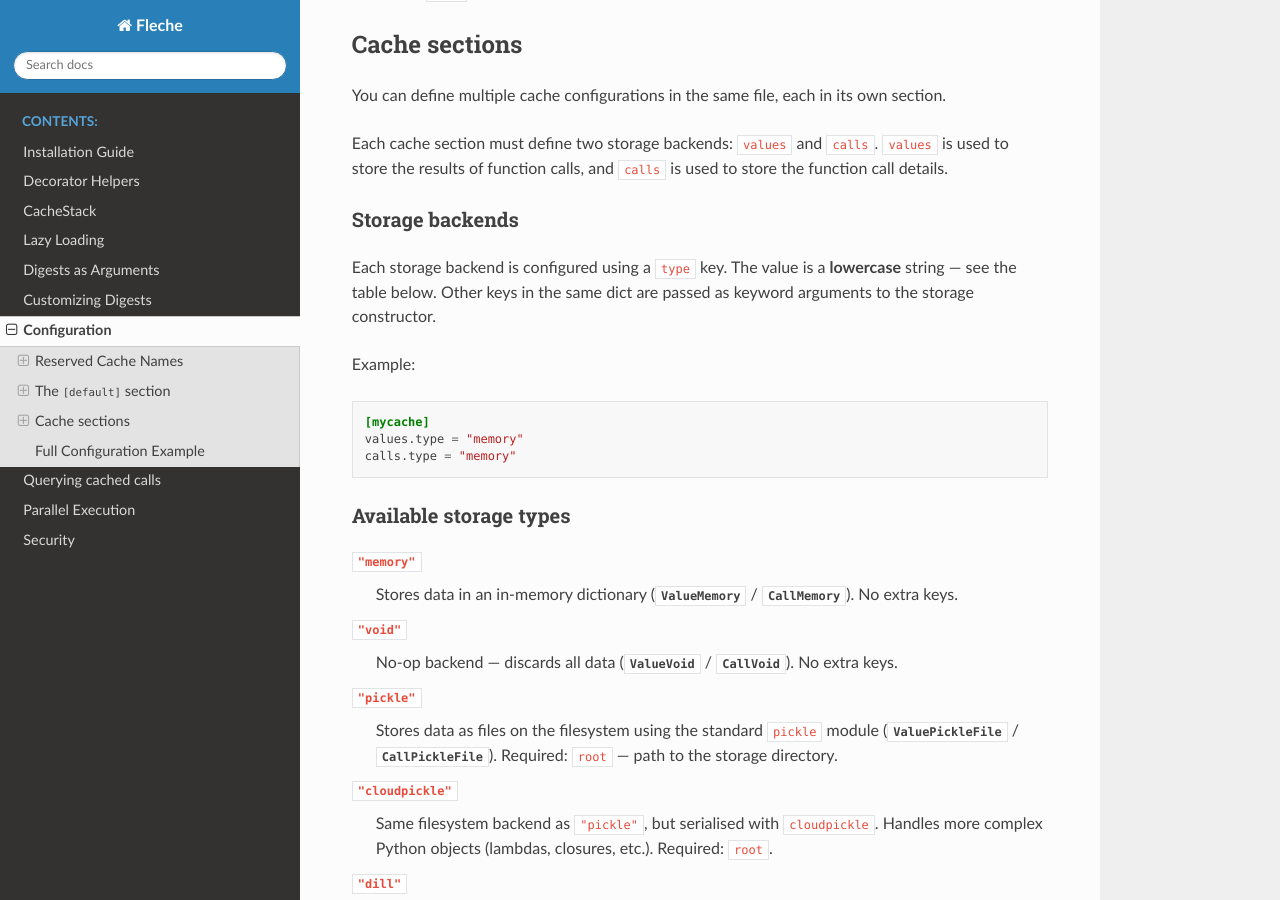
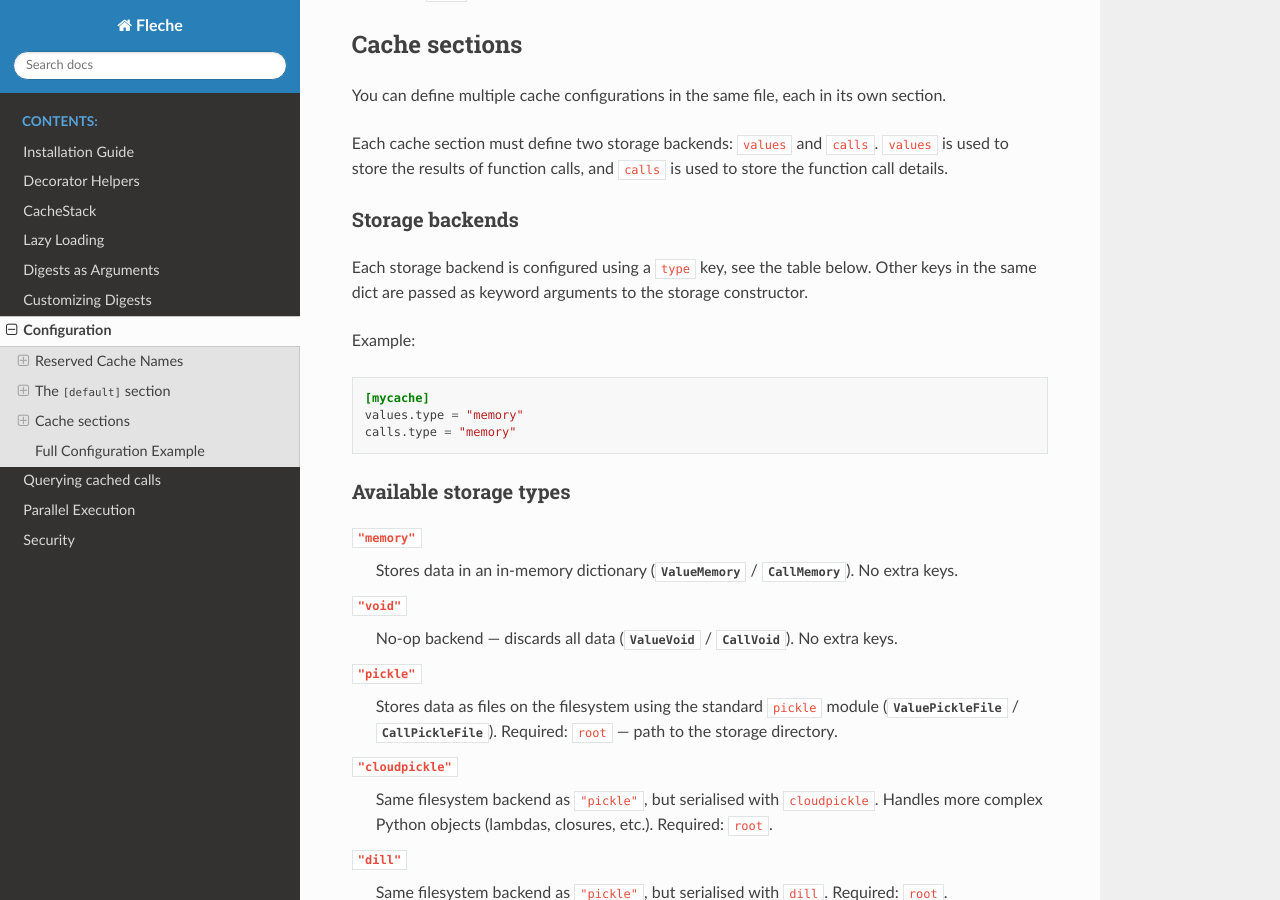
Before and after one commit to pmrv/fleche, a Sphinx documentation site: the page built from docs/configuration.rst, in a window 1280 px wide and 900 px high, scrolled down 1722 px. Built offline with Sphinx 7.4.7 and the Read the Docs theme 3.1.0, drawn with Linux system fonts in a browser that asks for light colours; pages that are not in the unit, such as notebooks, are missing from menus.

Commit message:
Update docs/configuration.rst

```diff
--- a/docs/configuration.rst
+++ b/docs/configuration.rst
@@ -84,8 +84,7 @@ Each cache section must define two storage backends: ``values`` and ``calls``. `
 Storage backends
 ~~~~~~~~~~~~~~~~
 
-Each storage backend is configured using a ``type`` key. The value is a
-**lowercase** string — see the table below. Other keys in the same dict are
+Each storage backend is configured using a ``type`` key, see the table below. Other keys in the same dict are
 passed as keyword arguments to the storage constructor.
 
 Example:
```
